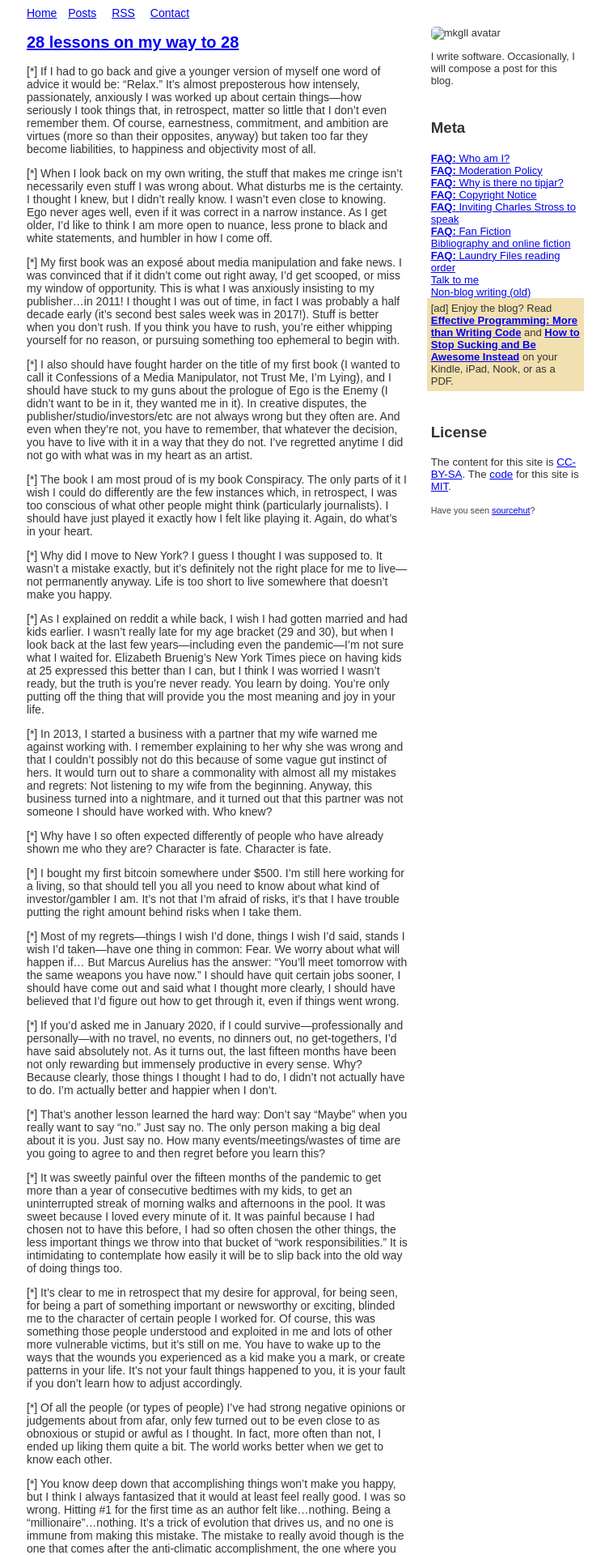
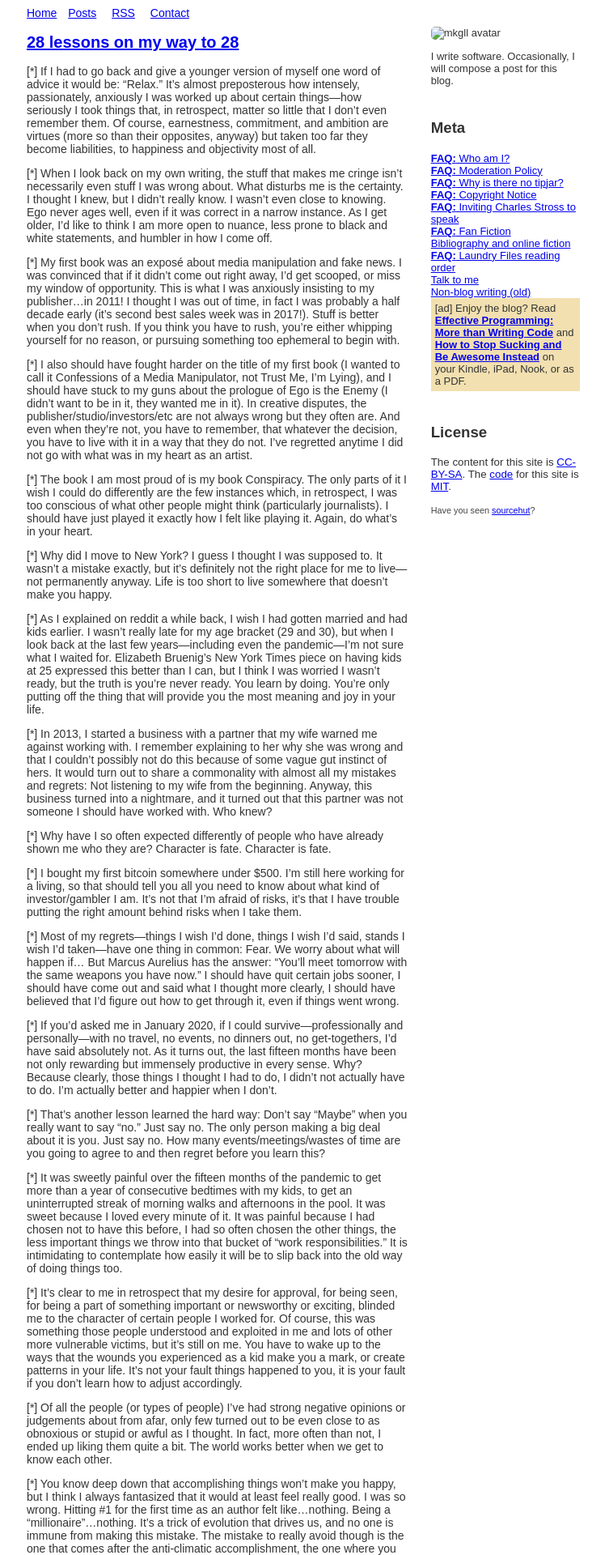
Before and after one commit to wakgill/drw4, a Jekyll site: the page built from index.html, in a window 1280 px wide. Shown: the top 1920 px of the page at 81% size, without its empty margins (265-1018 px from the left). Built offline with Jekyll 4.4.1, drawn with Linux system fonts in a browser that asks for light colours; the list of posts is cut into pages by our own code.

Commit message:
Update sidebar.html

```diff
--- a/_includes/sidebar.html
+++ b/_includes/sidebar.html
@@ -35,7 +35,7 @@
 </div>
 
 
-  <div class="welovecodinghorror" style="margin-bottom:15px;background: #f2e0b0;padding: 5px;margin-left: -5px;margin-right: -5px;">
+  <div class="welovecodinghorror" style="margin-bottom:15px;background: #f2e0b0;padding: 5px;">
 [ad] Enjoy the blog? Read <b><a href="https://www.amazon.com/dp/B008HUMTO0/?tag=codihorr-20">Effective Programming: More than Writing Code</a></b> and <b><a href="https://www.amazon.com/dp/B00BU3KPQU/?tag=codihorr-20">How to Stop Sucking and Be Awesome Instead</a></b>  on your Kindle, iPad, Nook, or as a PDF.
 </div>
 
```
